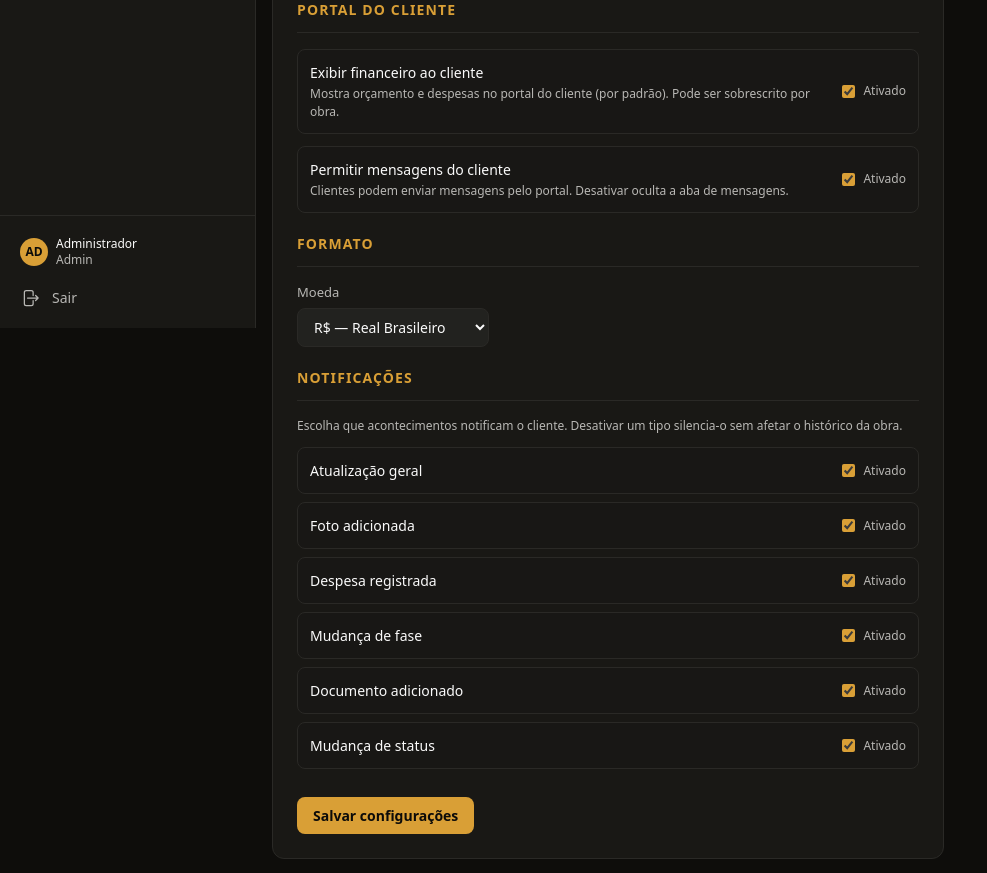
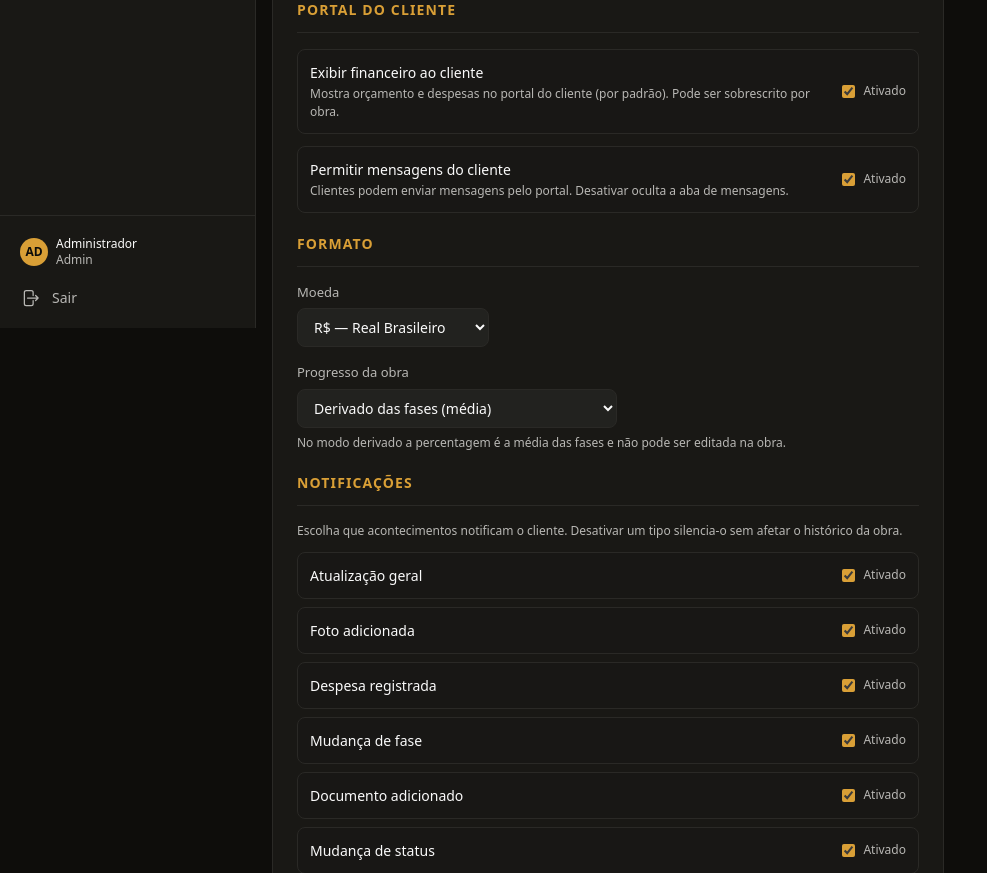
Before and after one commit to melquivunge/Obra360, a Laravel app: page /admin/configuracoes in a window 1280 px wide. Shown: the part 472-1345 px from the top of the page, without its empty margins (0-987 px from the left). Run offline with Laravel 12, Linux system fonts and the light colour scheme; a user stored in the database is signed in; data comes from the database, SQL or seed files in the repository; style sheets or scripts are compiled from the project's sources.

Commit message:
feat(fases): progresso derivado ou manual conforme as definições (FASE-04)
Era o único requisito v1 por fechar: o progresso vinha sempre da média
das fases, sem forma de o definir à mão. A definição `progress_mode`
passa a escolher entre os dois modos — em manual, `recalcProgress()`
não toca no valor e o formulário da obra mostra o campo de percentagem;
em derivado o campo não existe e um valor enviado à mão é ignorado.

A definição é opcional na submissão para não partir formulários
parciais das definições, que só enviam um subconjunto dos campos.

```diff
--- a/app/Http/Controllers/Admin/SettingController.php
+++ b/app/Http/Controllers/Admin/SettingController.php
@@ -20,6 +20,7 @@ class SettingController extends Controller
             'allow_comments' => Setting::get('allow_comments', '1'),
             'show_client_financials' => Setting::get('show_client_financials', '1'),
             'currency' => Setting::get('currency', 'BRL'),
+            'progress_mode' => Setting::get('progress_mode', 'derivado'),
             'notifications' => collect(ProjectUpdate::TYPES)
                 ->map(fn ($label, $type) => [
                     'label' => $label,
@@ -39,6 +40,7 @@ class SettingController extends Controller
             'company_email' => 'nullable|email|max:255',
             'company_phone' => 'nullable|string|max:40',
             'currency' => 'nullable|string|max:10',
+            'progress_mode' => 'nullable|in:derivado,manual',
             'logo' => 'nullable|image|max:4096',
         ]);
 
@@ -48,6 +50,9 @@ class SettingController extends Controller
         Setting::set('allow_comments', $request->boolean('allow_comments') ? '1' : '0');
         Setting::set('show_client_financials', $request->boolean('show_client_financials') ? '1' : '0');
         Setting::set('currency', $request->currency ?? 'BRL');
+        if ($request->filled('progress_mode')) {
+            Setting::set('progress_mode', $request->progress_mode);
+        }
 
         // Per-event notification toggles (CONF-04).
         foreach (array_keys(ProjectUpdate::TYPES) as $type) {
--- a/app/Models/Project.php
+++ b/app/Models/Project.php
@@ -92,10 +92,24 @@ class Project extends Model
         return $this->hasMany(Payment::class)->latest();
     }
 
+    /**
+     * O progresso é derivado da média das fases, salvo quando a definição
+     * `progress_mode` está em `manual` — aí o valor é do gestor e as fases
+     * não lhe tocam (FASE-04).
+     */
     public function recalcProgress(): void
     {
+        if (static::progressIsManual()) {
+            return;
+        }
+
         $avg = $this->phases()->avg('percentage') ?? 0;
         $this->update(['progress' => (int) round($avg)]);
+    }
+
+    public static function progressIsManual(): bool
+    {
+        return Setting::get('progress_mode', 'derivado') === 'manual';
     }
 
     public function totalSpent(): float
--- a/resources/views/admin/settings/index.blade.php
+++ b/resources/views/admin/settings/index.blade.php
@@ -81,6 +81,14 @@
                         @endforeach
                     </select>
                 </div>
+                <div style="margin-top:1rem;">
+                    <label class="field-label">Progresso da obra</label>
+                    <select name="progress_mode" style="max-width:20rem;">
+                        <option value="derivado" {{ ($settings['progress_mode'] ?? 'derivado') === 'derivado' ? 'selected' : '' }}>Derivado das fases (média)</option>
+                        <option value="manual" {{ ($settings['progress_mode'] ?? 'derivado') === 'manual' ? 'selected' : '' }}>Manual (definido na obra)</option>
+                    </select>
+                    <p style="font-size:0.75rem;color:var(--muted-foreground);margin-top:0.375rem;">No modo derivado a percentagem é a média das fases e não pode ser editada na obra.</p>
+                </div>
             </fieldset>
 
             <fieldset>
```
Also changed, not shown: app/Http/Controllers/Admin/ProjectController.php (+9 -0 lines), resources/views/admin/projects/edit.blade.php (+7 -0 lines), tests/Feature/ProgressModeTest.php (added, +111 -0 lines), .planning/REQUIREMENTS.md.
